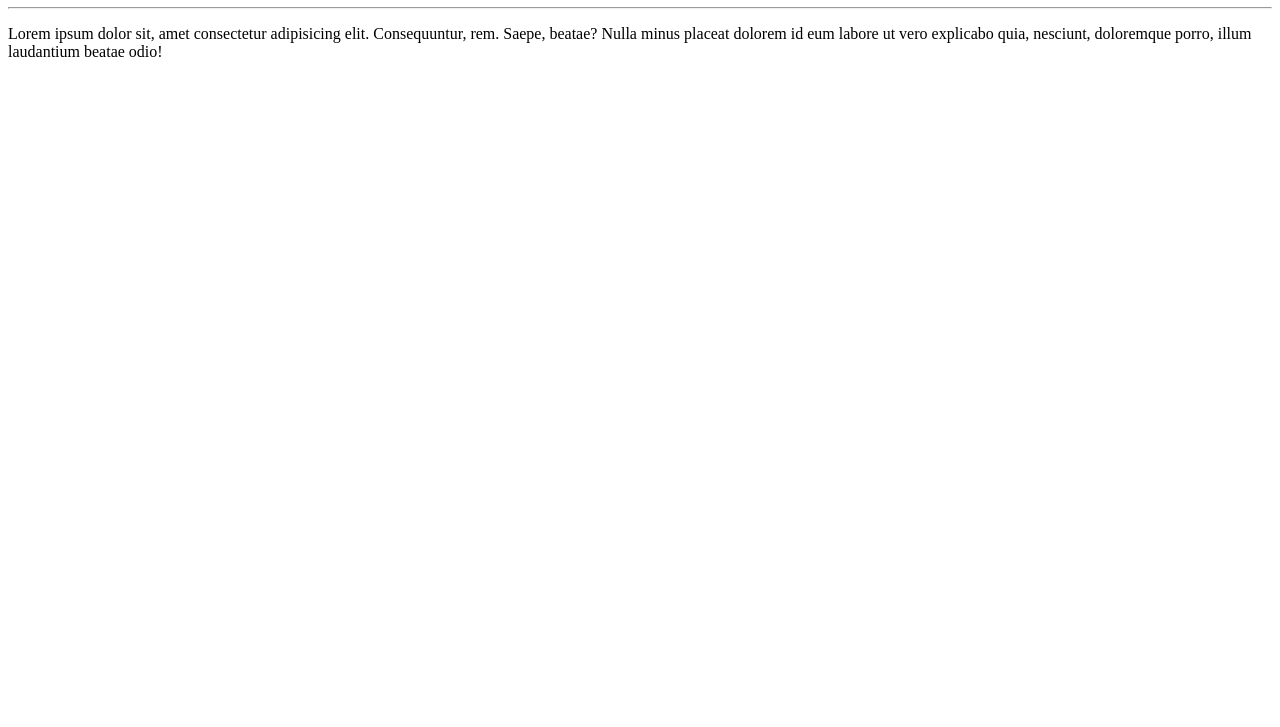
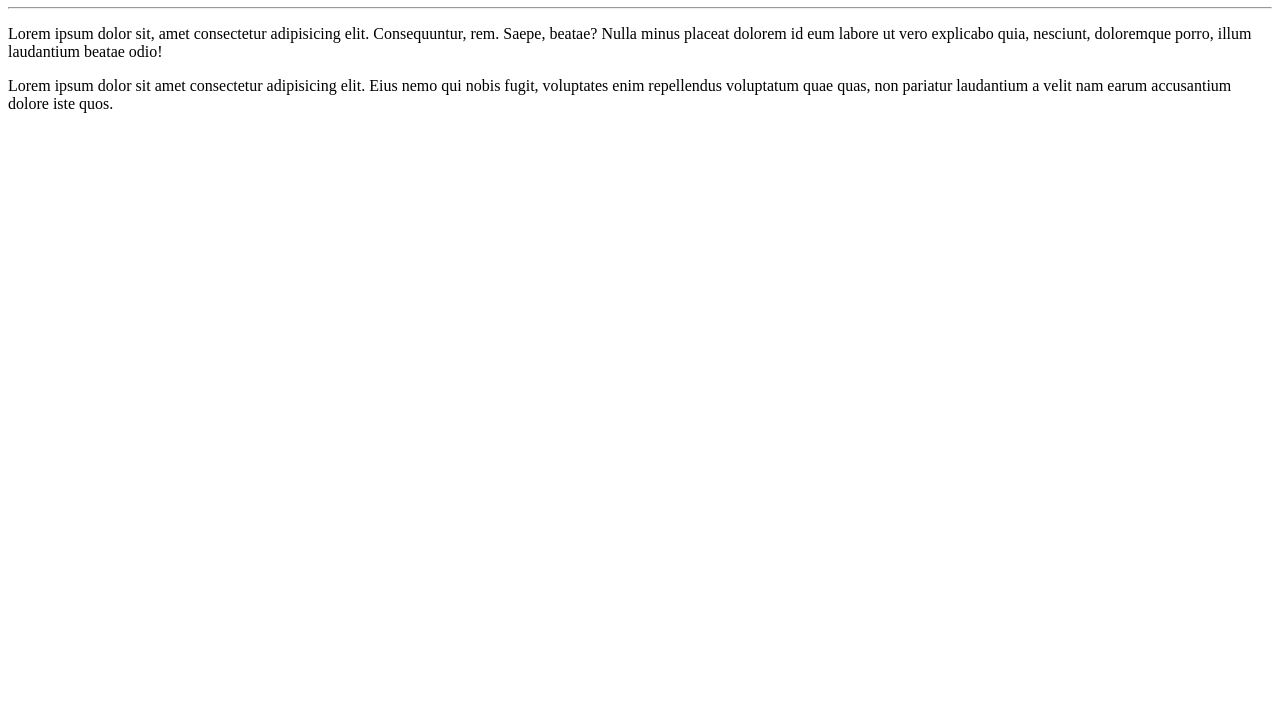
Before and after one commit to vanessalmonteiro/Ola-Mundo, a plain HTML site: page site-exemplo/index.html in a window 1280 px wide. Shown: the part 73-800 px from the top of the page. Drawn offline with Linux system fonts and the light colour scheme.

Commit message:
Adicionei um paragrafo

```diff
--- a/site-exemplo/index.html
+++ b/site-exemplo/index.html
@@ -11,8 +11,12 @@
 <body>
 
     <h1>Olá, mundo!</h1>
+
     <hr>
+
     <p>Lorem ipsum dolor sit, amet consectetur adipisicing elit. Consequuntur, rem. Saepe, beatae? Nulla minus placeat dolorem id eum labore ut vero explicabo quia, nesciunt, doloremque porro, illum laudantium beatae odio!</p>
+
+    <p>Lorem ipsum dolor sit amet consectetur adipisicing elit. Eius nemo qui nobis fugit, voluptates enim repellendus voluptatum quae quas, non pariatur laudantium a velit nam earum accusantium dolore iste quos.</p>
 
 </body>
 
```
